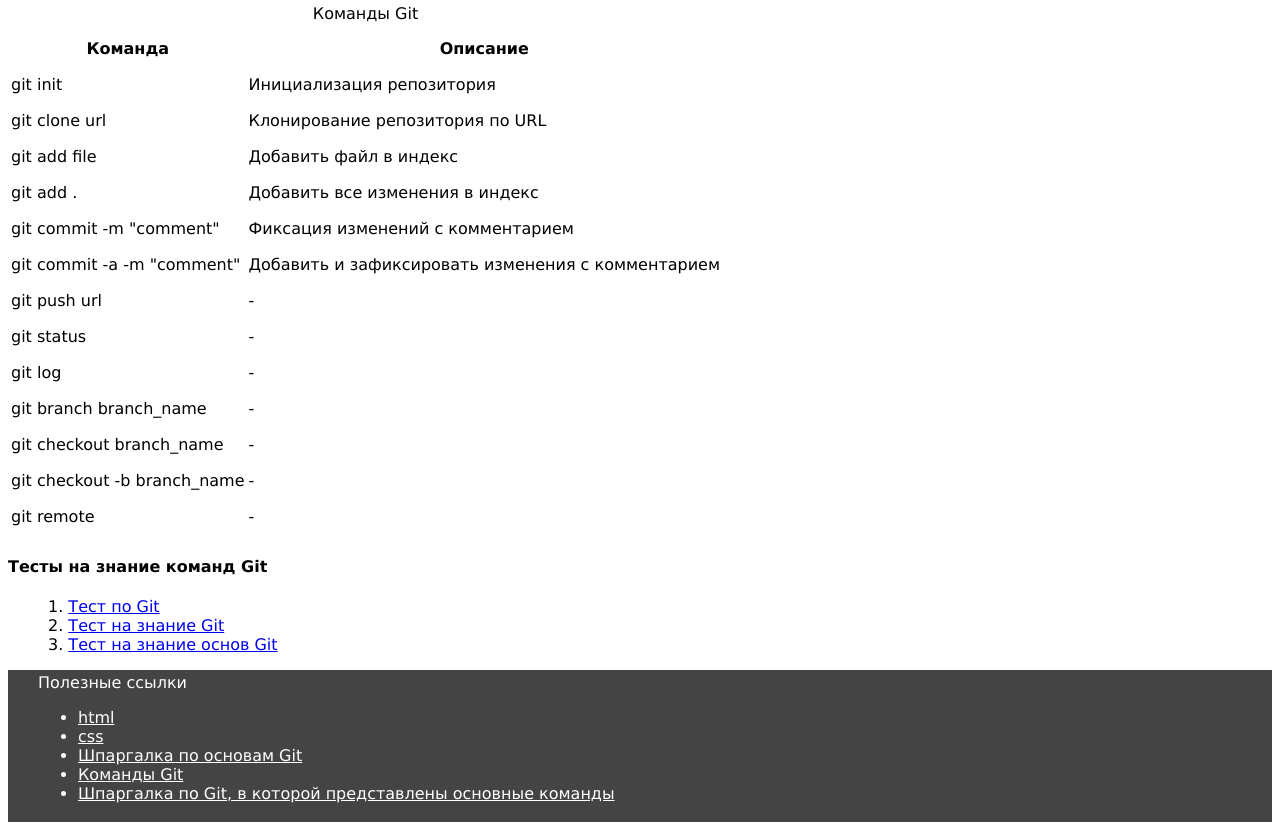
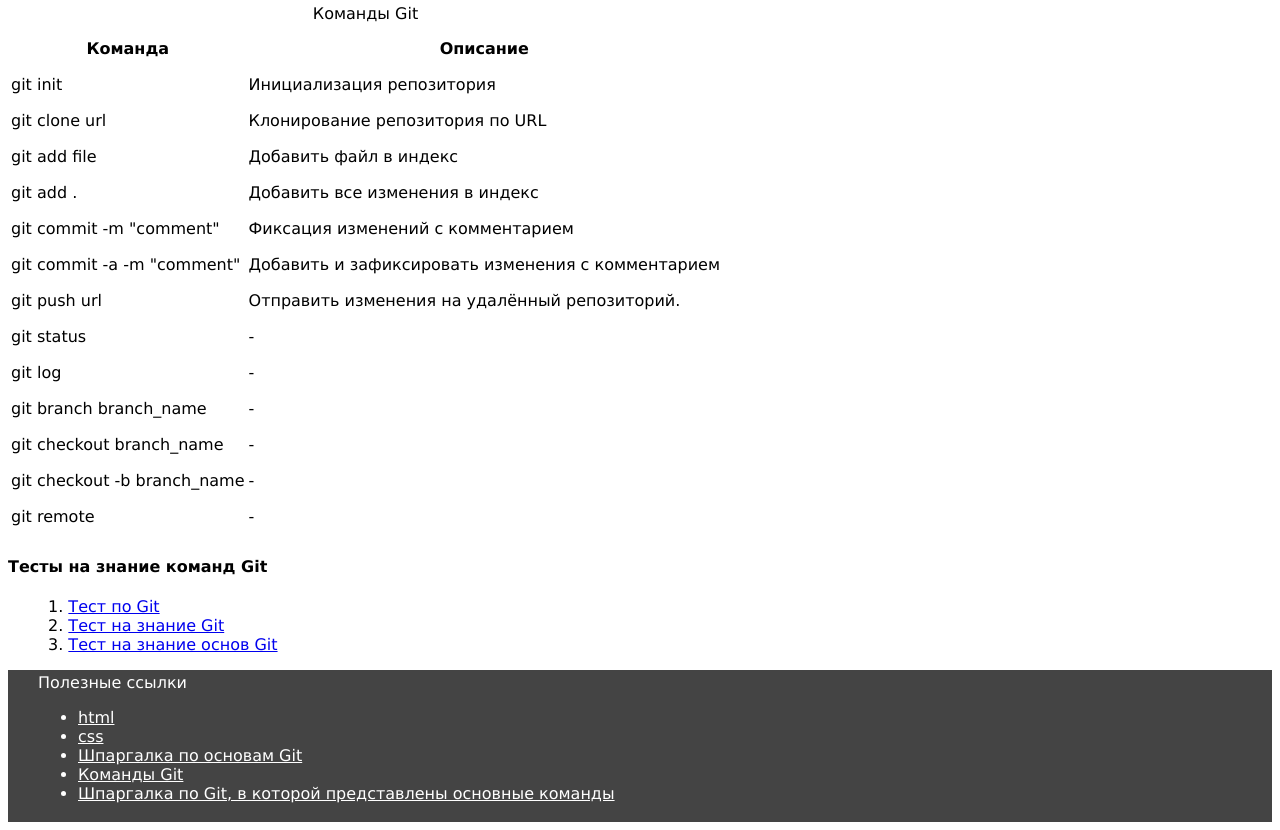
Before and after one commit to Retfo15/git_lesson, a plain HTML site: page index.html in a window 1280 px wide. Shown: the part 70-900 px from the top of the page. Drawn offline with Linux system fonts and the light colour scheme.

Commit message:
git push url command

```diff
--- a/index.html
+++ b/index.html
@@ -47,7 +47,7 @@
                 </tr>
                 <tr>
                     <td>git push url</td>
-                    <td>-</td>
+                    <td>Отправить изменения на удалённый репозиторий.</td>
                 </tr>
                 <tr>
                     <td>git status</td>
```
